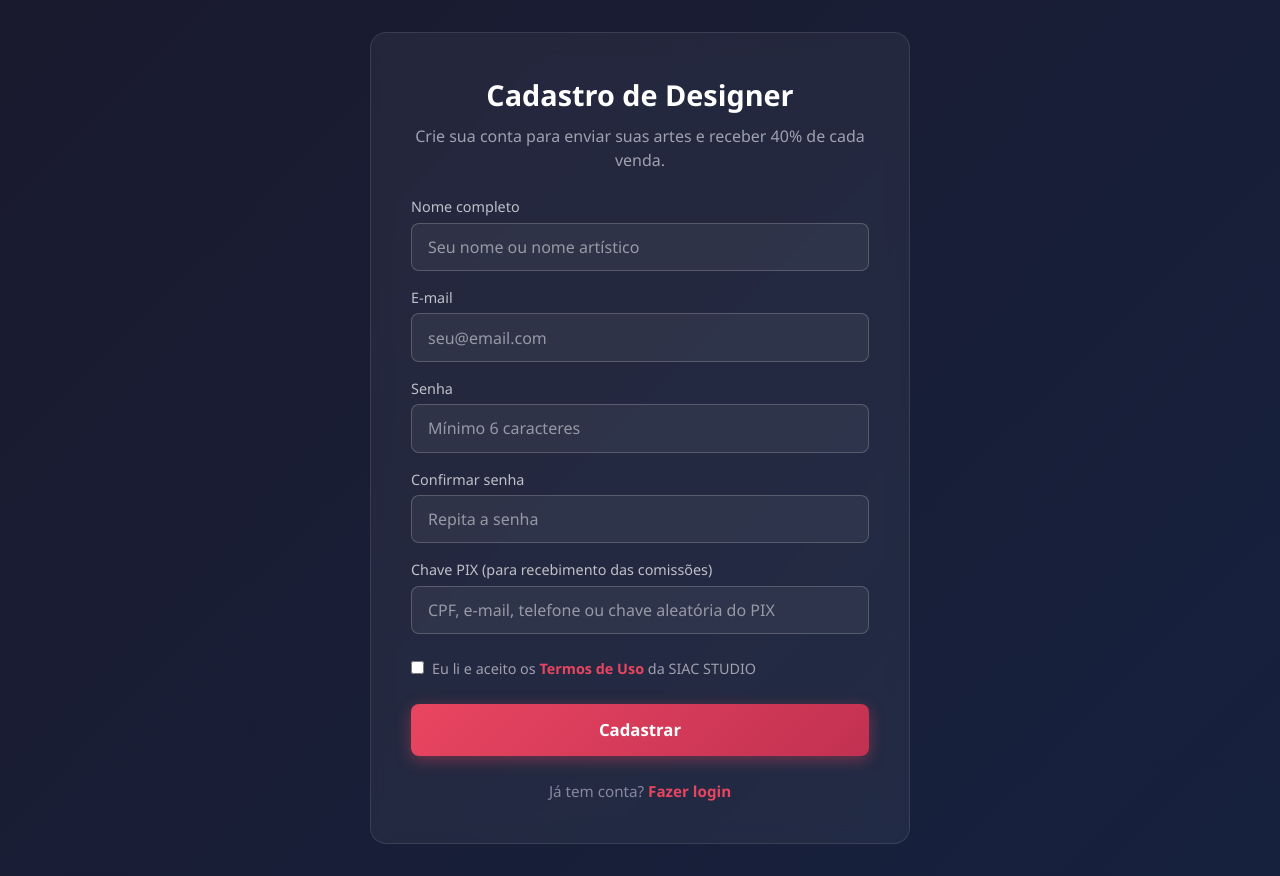
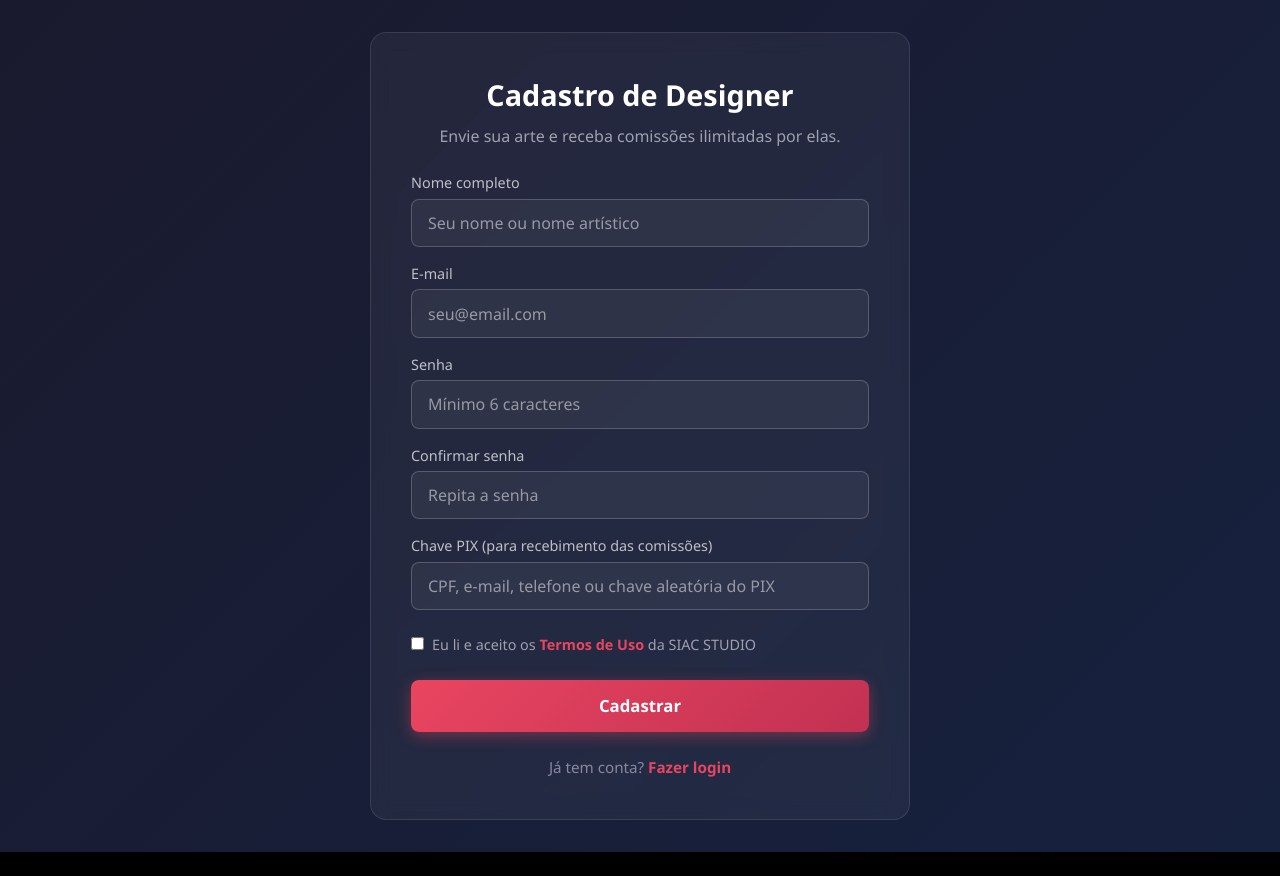
Before and after one commit to sergioitalo10/SIAC-STUDIO, a Next.js app: page /area-designer/cadastro in a window 1280 px wide. After the commit the page ends 852 px from the top, so only its background shows below. Built offline with nearby package versions, Linux system fonts and the light colour scheme.

Commit message:
alteração no cadastro deisigner e admin

```diff
--- a/src/app/area-designer/cadastro/page.tsx
+++ b/src/app/area-designer/cadastro/page.tsx
@@ -54,7 +54,7 @@ export default function CadastroPage() {
       <div style={styles.card}>
         <h1 style={styles.title}>Cadastro de Designer</h1>
         <p style={styles.subtitle}>
-          Crie sua conta para enviar suas artes e receber 40% de cada venda.
+          Envie sua arte e receba comissões ilimitadas por elas.
         </p>
 
         {error && <div style={styles.errorBox}>{error}</div>}
```
